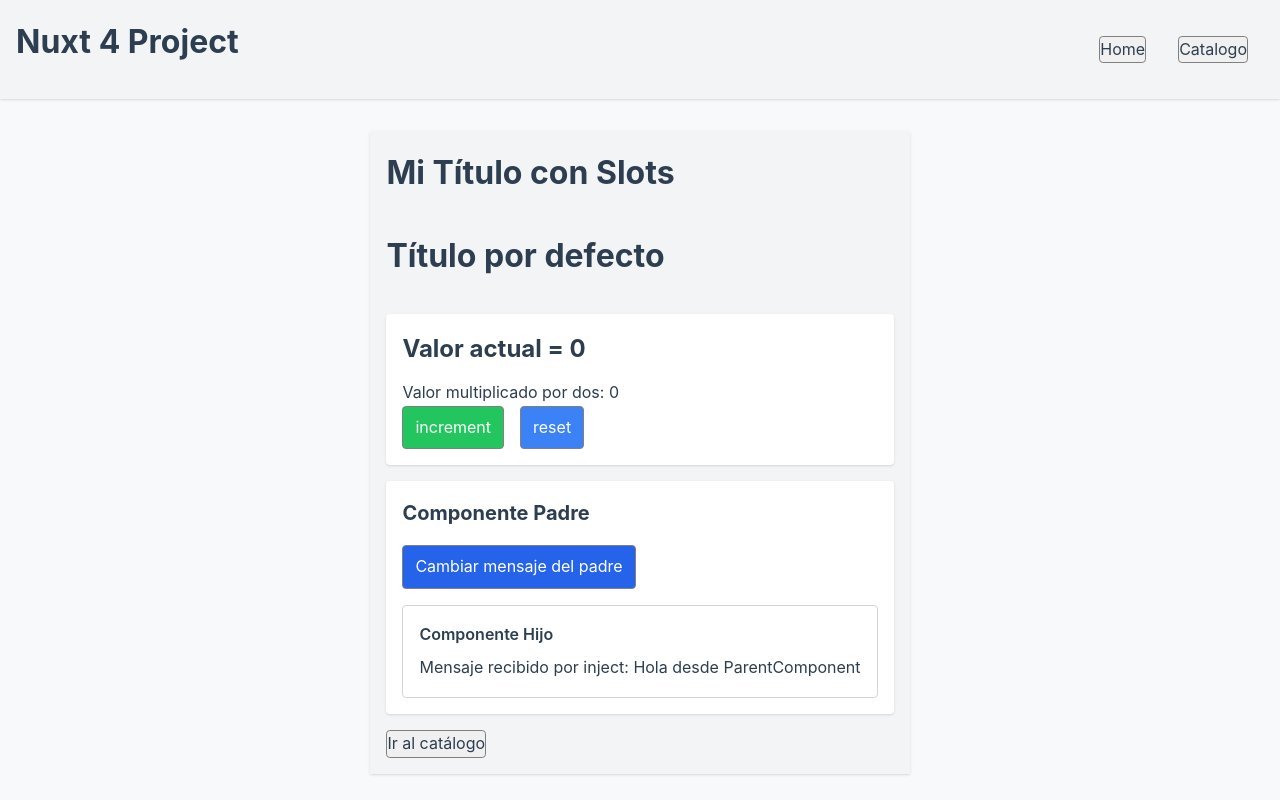
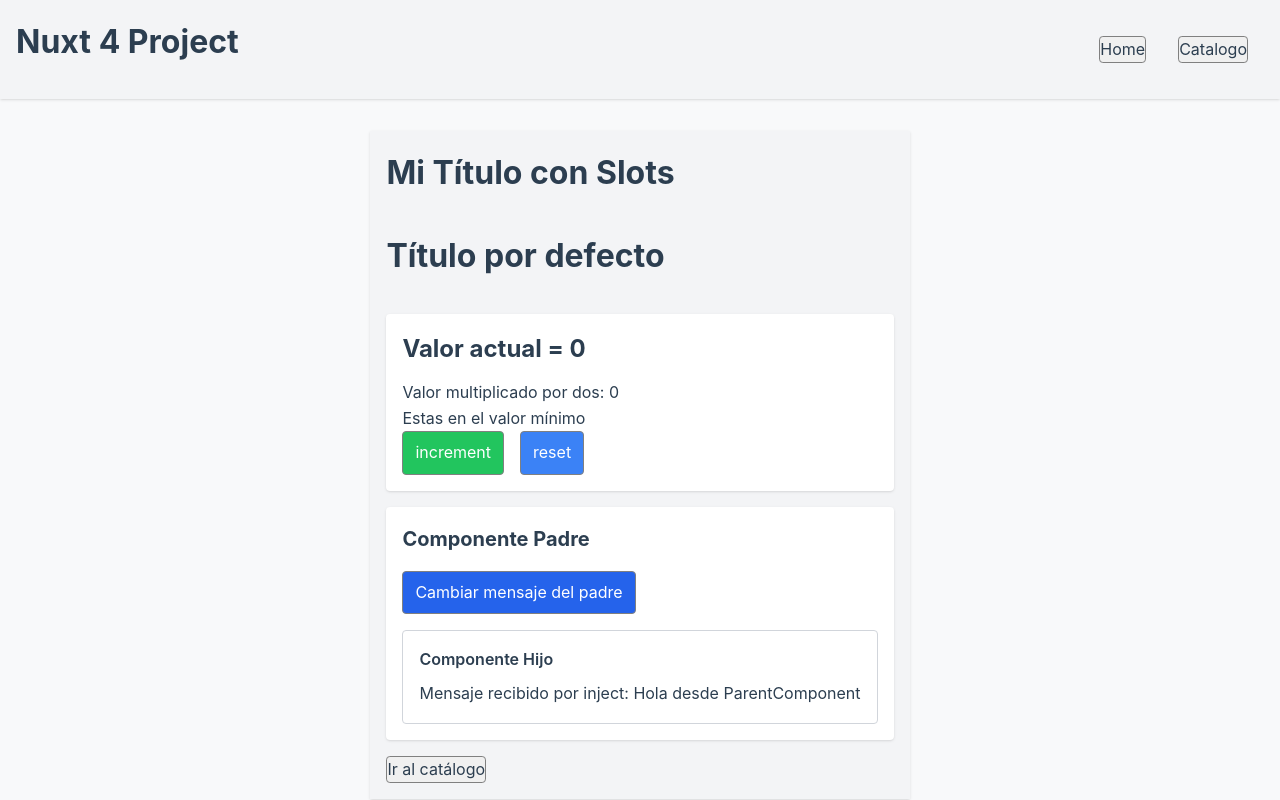
Before and after one commit to RubenMMPS/formacion, a Nuxt app in the folder VUE/nuxt-vue-exercises/: page /home in a window 1280 px wide. Built offline with nearby package versions, Linux system fonts and the light colour scheme.

Commit message:
feat(VUE) add exercise 13

```diff
--- a/VUE/nuxt-vue-exercises/components/TheCounter.vue
+++ b/VUE/nuxt-vue-exercises/components/TheCounter.vue
@@ -1,6 +1,17 @@
 <script setup lang="ts">
 import { useCounter } from "../Composables/useCounter";
 const { counter, increment, decrement, reset } = useCounter();
+
+let textoValor = "Estas en el valor mínimo";
+
+watch(counter, () => {
+  if (counter.value === 10) textoValor = "Estás en el valor máximo";
+
+  if (counter.value === 0) textoValor = "Estas en el valor mínimo";
+
+  if (counter.value > 0 && counter.value < 10)
+    textoValor = "Estás en los parametros adecuados";
+});
 </script>
 
 <template>
@@ -10,6 +21,7 @@ const { counter, increment, decrement, reset } = useCounter();
       Valor actual = {{ counter }}
     </h2>
     <p>Valor multiplicado por dos: {{ counter * 2 }}</p>
+    <p>{{ textoValor }}</p>
 
     <button
       v-if="counter > 0"
```
